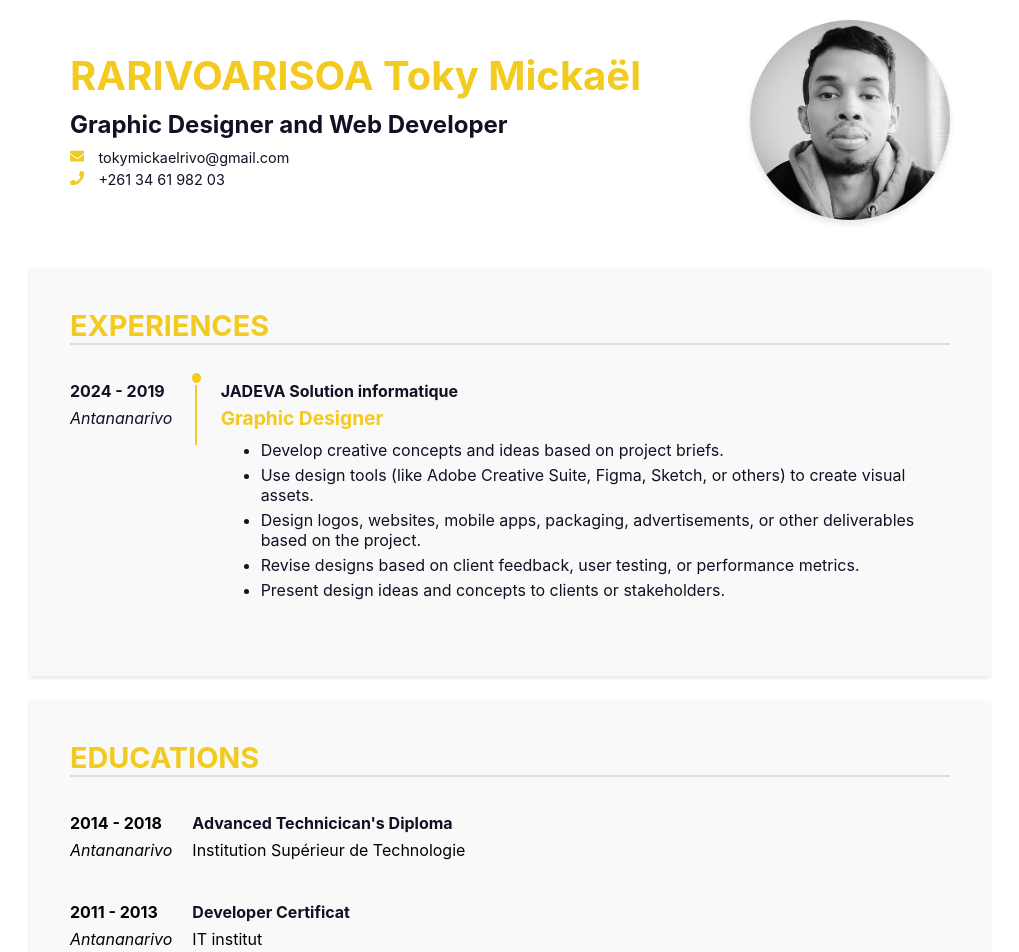
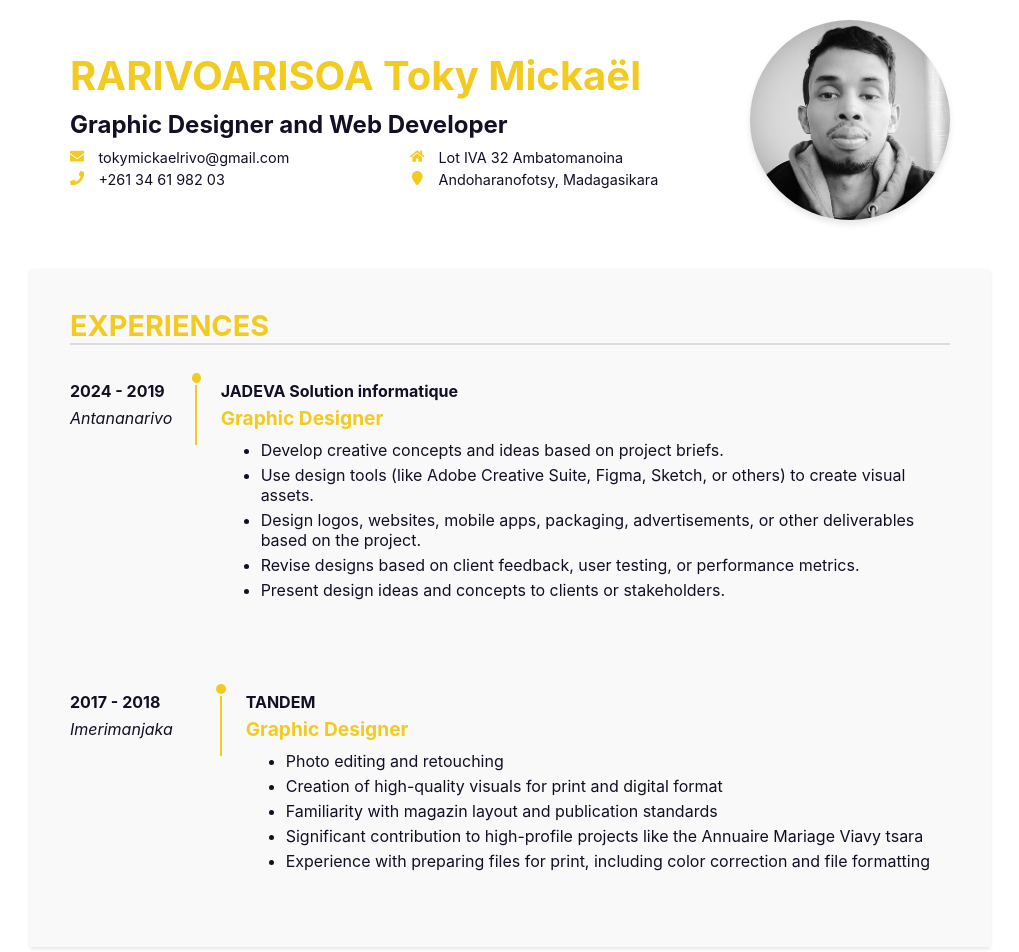
Before and after one commit to meiddiel/resume, a React (Create React App) app: page / in a window 1280 px wide. Shown: the top 952 px of the page, without its empty margins (130-1149 px from the left). Built offline with nearby package versions, Linux system fonts and the light colour scheme.

Commit message:
Update data

```diff
--- a/src/Styles/Header.css
+++ b/src/Styles/Header.css
@@ -26,6 +26,8 @@
 }
 
 .contact-info {
+  display: grid;
+  grid-template-columns: repeat(2, 1fr);
   list-style: none;
   padding: 0;
   margin: 0;
@@ -71,6 +73,10 @@
     font-size: 1.2rem;
   }
 
+  .contact-info {
+    grid-template-columns: 1fr;
+  }
+
   .profile-photo {
     width: 150px;
     height: 150px;
--- a/src/components/Header.js
+++ b/src/components/Header.js
@@ -1,7 +1,8 @@
 import React from "react";
 import "../Styles/Header.css";
 import profilPhoto from "../assets/profil-photo.jpg";
-import { FaEnvelope, FaPhone } from "react-icons/fa";
+import { FaEnvelope, FaHome, FaPhone } from "react-icons/fa";
+import { FaLocationPin } from "react-icons/fa6";
 
 const Header = ({ header }) => {
   const { name, title, contact } = header;
@@ -17,8 +18,16 @@ const Header = ({ header }) => {
             <span> {contact.email}</span>
           </li>
           <li>
+            <FaHome className="icon" />
+            <span> {contact.adress} </span>
+          </li>
+          <li>
             <FaPhone className="icon" />
             <span> {contact.phone}</span>
+          </li>
+          <li>
+            <FaLocationPin className="icon" />
+            <span> {contact.city} </span>
           </li>
         </ul>
       </div>
--- a/src/resumeData.js
+++ b/src/resumeData.js
@@ -3,6 +3,8 @@ const resumeData = {
     name: "RARIVOARISOA Toky Mickaël",
     title: "Graphic Designer and Web Developer",
     contact: {
+      adress: "Lot IVA 32 Ambatomanoina",
+      city: "Andoharanofotsy, Madagasikara",
       email: "tokymickaelrivo@gmail.com",
       phone: "+261 34 61 982 03",
     },
@@ -19,6 +21,19 @@ const resumeData = {
         "Design logos, websites, mobile apps, packaging, advertisements, or other deliverables based on the project.",
         "Revise designs based on client feedback, user testing, or performance metrics.",
         "Present design ideas and concepts to clients or stakeholders.",
+      ],
+    },
+    {
+      company: "TANDEM",
+      location: "Imerimanjaka",
+      date: "2017 - 2018",
+      jobTitle: "Graphic Designer",
+      responsibilities: [
+        "Photo editing and retouching",
+        "Creation of high-quality visuals for print and digital format",
+        "Familiarity with magazin layout and publication standards",
+        "Significant contribution to high-profile projects like the Annuaire Mariage Viavy tsara",
+        "Experience with preparing files for print, including color correction and file formatting",
       ],
     },
   ],
```
